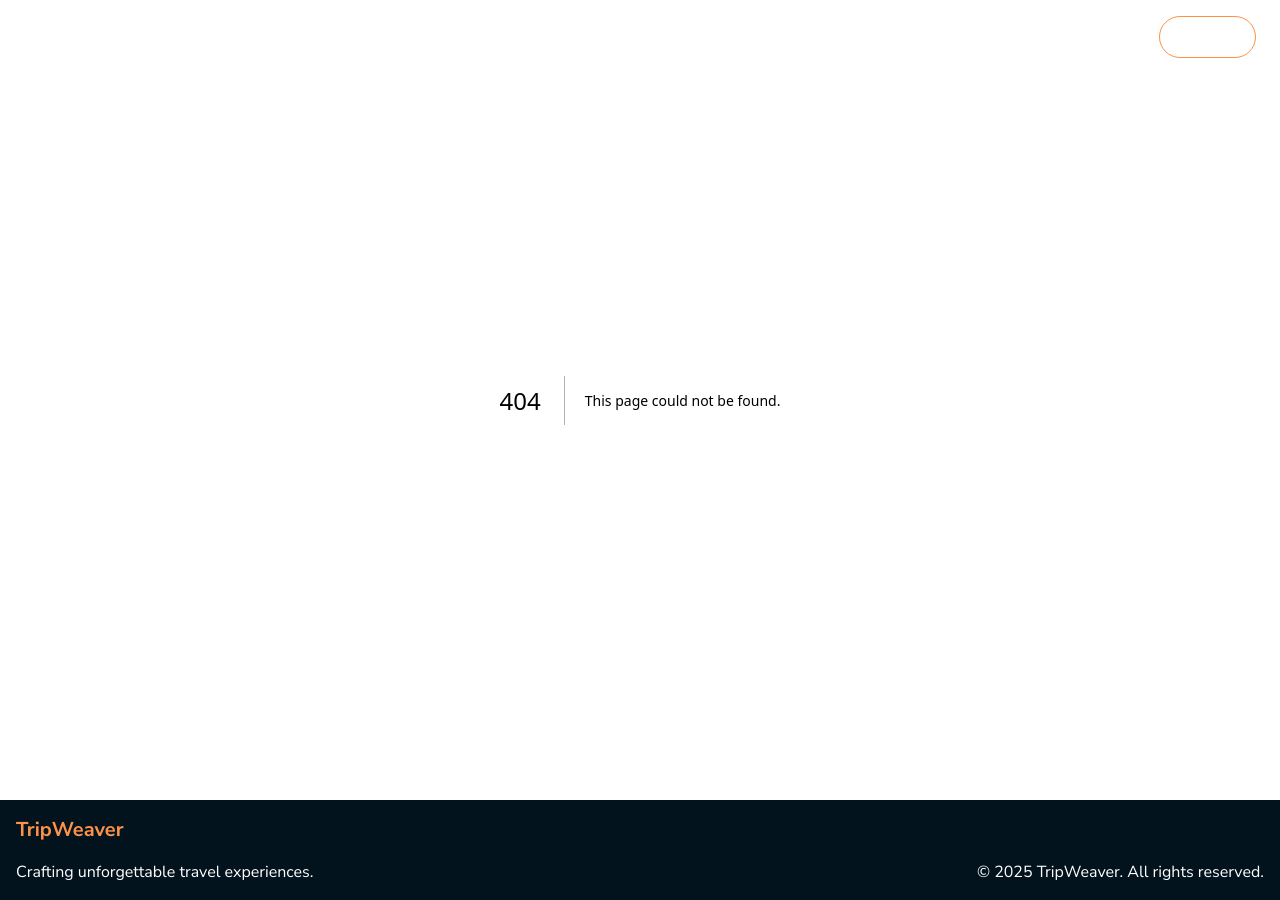
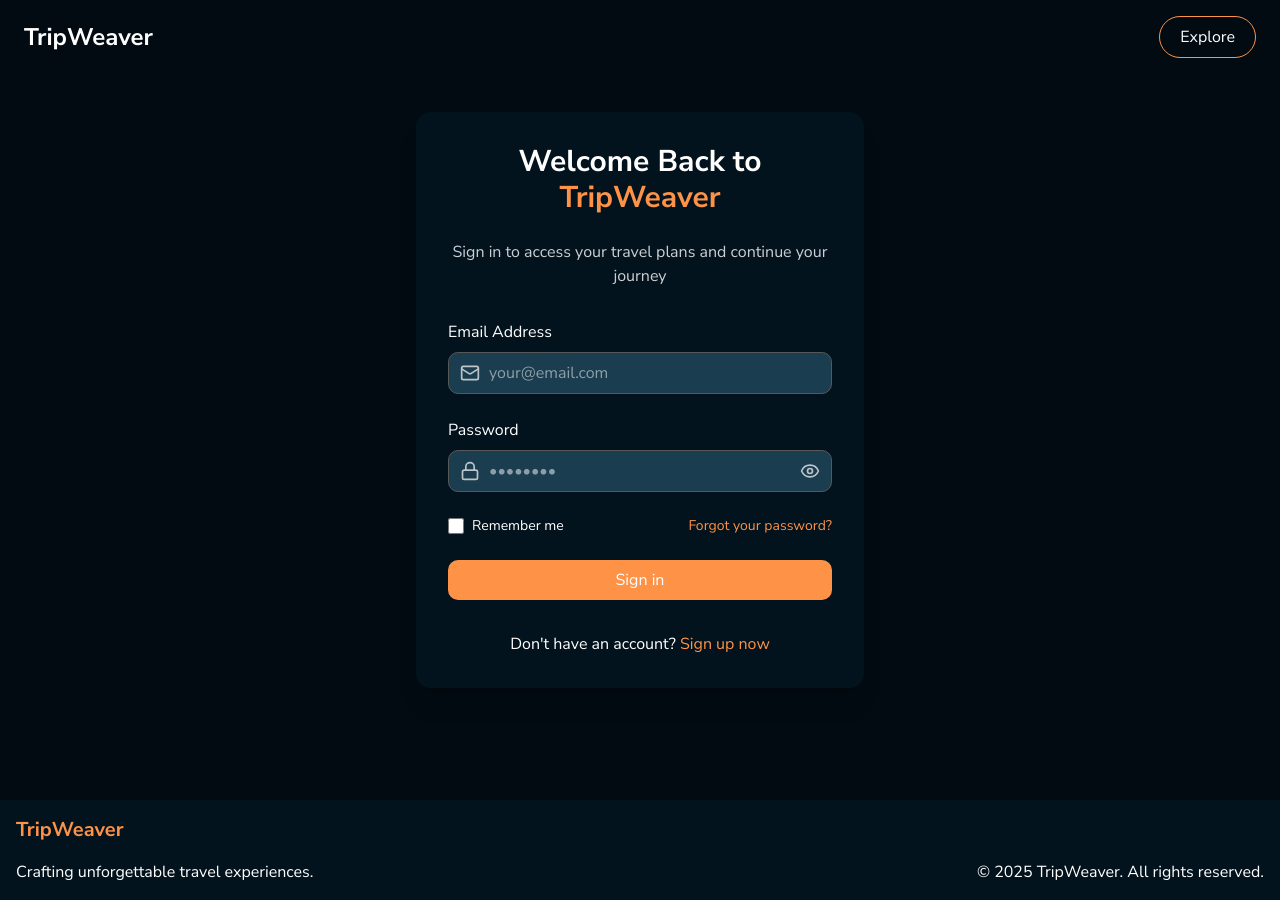
Before and after one commit to sewstie/TripWeaver, a Next.js app: page /pages/login in a window 1280 px wide. Before the commit this address had no page. Built offline with nearby package versions, Linux system fonts and the light colour scheme.

Commit message:
added login page

```diff
--- /dev/null
+++ b/src/app/pages/login/page.jsx
@@ -0,0 +1,206 @@
+"use client";
+
+import { useState } from "react";
+import Link from "next/link";
+import { Loader2, Mail, Lock, Eye, EyeOff } from "lucide-react";
+
+export default function Login() {
+  const [formData, setFormData] = useState({
+    email: "",
+    password: "",
+  });
+  const [showPassword, setShowPassword] = useState(false);
+  const [isLoading, setIsLoading] = useState(false);
+  const [errors, setErrors] = useState({});
+
+  const handleChange = (e) => {
+    const { name, value } = e.target;
+    setFormData((prev) => ({
+      ...prev,
+      [name]: value,
+    }));
+
+    if (errors[name]) {
+      setErrors((prev) => ({
+        ...prev,
+        [name]: "",
+      }));
+    }
+  };
+
+  const validateForm = () => {
+    const newErrors = {};
+
+    if (!formData.email) {
+      newErrors.email = "Email is required";
+    } else if (!/\S+@\S+\.\S+/.test(formData.email)) {
+      newErrors.email = "Email is invalid";
+    }
+
+    if (!formData.password) {
+      newErrors.password = "Password is required";
+    }
+
+    setErrors(newErrors);
+    return Object.keys(newErrors).length === 0;
+  };
+
+  const handleSubmit = (e) => {
+    e.preventDefault();
+    if (!validateForm()) return;
+
+    setIsLoading(true);
+
+    setTimeout(() => {
+      console.log("Login data", formData);
+      setIsLoading(false);
+    }, 1500);
+  };
+
+  return (
+    <section className="py-20 min-h-screen flex items-center justify-center bg-[var(--tw-background)]">
+      <div className="container mx-auto px-6">
+        <div className="max-w-md mx-auto bg-[var(--tw-subbackground)] bg-opacity-20 backdrop-blur-sm rounded-xl p-8 shadow-xl">
+          <h1 className="text-3xl font-bold mb-6 text-center text-[var(--tw-text)]">
+            Welcome Back to{" "}
+            <span className="text-[var(--tw-focus)]">TripWeaver</span>
+          </h1>
+
+          <p className="text-[var(--tw-text)] opacity-80 text-center mb-8">
+            Sign in to access your travel plans and continue your journey
+          </p>
+
+          <form onSubmit={handleSubmit} className="space-y-6">
+            <div>
+              <label
+                htmlFor="email"
+                className="block mb-2 font-medium text-[var(--tw-text)]"
+              >
+                Email Address
+              </label>
+              <div className="relative">
+                <div className="absolute inset-y-0 left-0 flex items-center pl-3 pointer-events-none">
+                  <Mail className="h-5 w-5 text-[var(--tw-text)] opacity-70" />
+                </div>
+                <input
+                  type="email"
+                  id="email"
+                  name="email"
+                  value={formData.email}
+                  onChange={handleChange}
+                  className={`w-full pl-10 pr-4 py-2 rounded-lg focus:outline-none focus:border-1.5 focus:border-[var(--tw-text)] placeholder-custom bg-[var(--tw-field)] border ${
+                    errors.email
+                      ? "border-red-500"
+                      : "border-[var(--tw-border)]"
+                  } text-[var(--tw-text)]`}
+                  placeholder="your@email.com"
+                  autoComplete="email"
+                />
+              </div>
+              {errors.email && (
+                <p className="mt-1 text-red-500 text-sm">{errors.email}</p>
+              )}
+            </div>
+            <div>
+              <label
+                htmlFor="password"
+                className="block mb-2 font-medium text-[var(--tw-text)]"
+              >
+                Password
+              </label>
+              <div className="relative">
+                <div className="absolute inset-y-0 left-0 flex items-center pl-3 pointer-events-none">
+                  <Lock className="h-5 w-5 text-[var(--tw-text)] opacity-70" />
+                </div>
+                <input
+                  type={showPassword ? "text" : "password"}
+                  id="password"
+                  name="password"
+                  value={formData.password}
+                  onChange={handleChange}
+                  className={`w-full pl-10 pr-10 py-2 rounded-lg focus:outline-none focus:border-1.5 focus:border-[var(--tw-text)] placeholder-custom bg-[var(--tw-field)] border ${
+                    errors.password
+                      ? "border-red-500"
+                      : "border-[var(--tw-border)]"
+                  } text-[var(--tw-text)]`}
+                  placeholder="••••••••"
+                  autoComplete="current-password"
+                />
+                <button
+                  type="button"
+                  className="absolute inset-y-0 right-0 flex items-center pr-3"
+                  onClick={() => setShowPassword(!showPassword)}
+                >
+                  {showPassword ? (
+                    <EyeOff className="h-5 w-5 text-[var(--tw-text)] opacity-70" />
+                  ) : (
+                    <Eye className="h-5 w-5 text-[var(--tw-text)] opacity-70" />
+                  )}
+                </button>
+              </div>
+              {errors.password && (
+                <p className="mt-1 text-red-500 text-sm">{errors.password}</p>
+              )}
+            </div>
+            <div className="flex items-center justify-between">
+              <div className="flex items-center">
+                <input
+                  id="remember"
+                  name="remember"
+                  type="checkbox"
+                  className="h-4 w-4 rounded border-[var(--tw-border)] text-[var(--tw-focus)]"
+                />
+                <label
+                  htmlFor="remember"
+                  className="ml-2 block text-sm text-[var(--tw-text)]"
+                >
+                  Remember me
+                </label>
+              </div>
+              <div className="text-sm">
+                {" "}
+                <Link
+                  href="#"
+                  className="font-medium text-[var(--tw-focus)] hover:opacity-80"
+                >
+                  Forgot your password?
+                </Link>
+              </div>
+            </div>
+            <button
+              type="submit"
+              disabled={isLoading}
+              className="w-full py-2 px-6 rounded-lg font-medium transition-all duration-300 hover:opacity-90 bg-[var(--tw-focus)] text-white flex items-center justify-center"
+            >
+              {isLoading ? (
+                <>
+                  <Loader2 className="animate-spin h-5 w-5 mr-2" />
+                  Signing in...
+                </>
+              ) : (
+                "Sign in"
+              )}
+            </button>
+          </form>
+          <div className="mt-8 text-center">
+            <p className="text-[var(--tw-text)]">
+              Don't have an account?{" "}
+              <Link
+                href="/signup"
+                className="text-[var(--tw-focus)] font-medium hover:opacity-80"
+              >
+                Sign up now
+              </Link>
+            </p>
+          </div>
+        </div>
+      </div>
+      <style jsx>{`
+        .placeholder-custom::placeholder {
+          color: var(--tw-text);
+          opacity: 0.5;
+        }
+      `}</style>
+    </section>
+  );
+}
```
Also changed, not shown: src/app/pages/signup/page.jsx (added).
